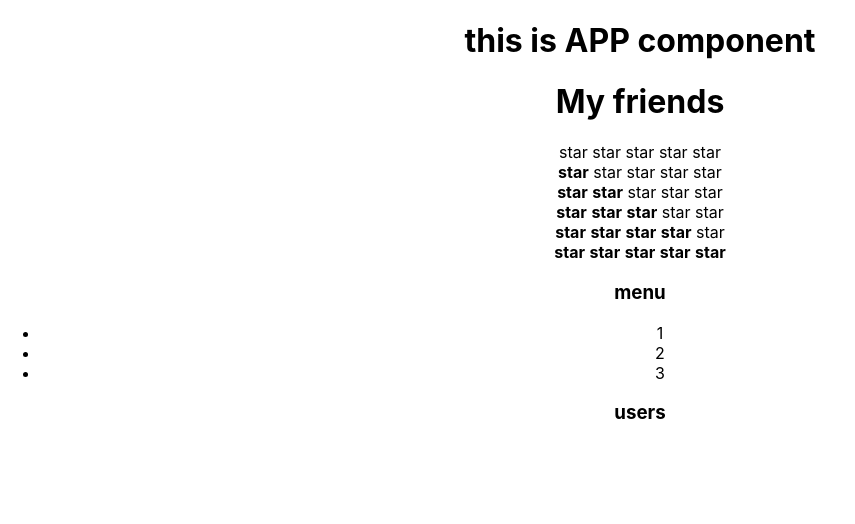
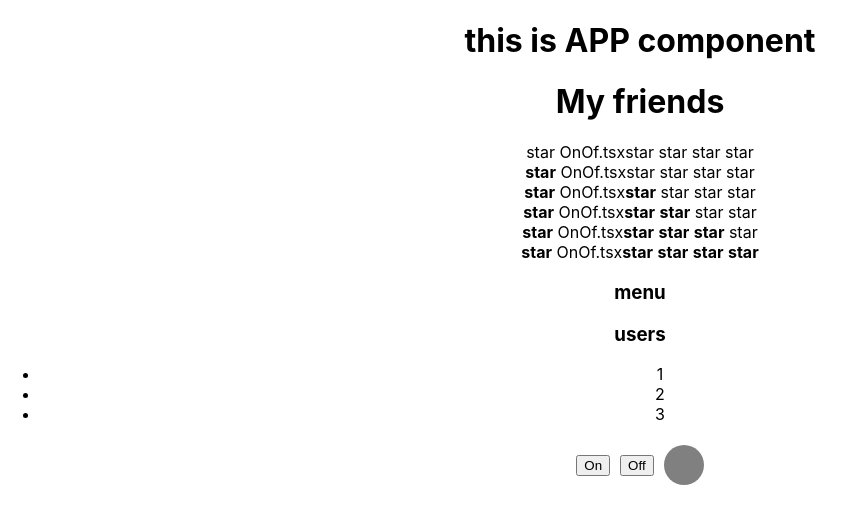
Before and after one commit to fogelo/inc_kkprosto, a React (Create React App) app: page / in a window 1280 px wide. Shown: the top 524 px of the page, without its empty margins (0-855 px from the left). Built offline with nearby package versions, Linux system fonts and the light colour scheme.

Commit message:
conditional rendering

```diff
--- a/src/App.tsx
+++ b/src/App.tsx
@@ -1,17 +1,20 @@
 import React from 'react';
 import './App.css';
-import Accordion from "./components/Accordion/Accordion";
-import {Rating} from "./components/Rating/Rating";
+import Accordion from './components/Accordion/Accordion';
+import {Rating} from './components/Rating/Rating';
+import OnOff from './OnOff/OnOff';
 
 //компоненты - это функции, их вызывает реакт, чтобы от них получить jsx разметку, которую он потом отрисовывает
 //компонента ждет входные данные (props), чтобы отрисовать по разному jsx
-//исользуя typescript там где лежит компонента всегда создаем тайпскриптовый тип
+//используя typescript там где лежит компонента всегда создаем тайпскриптовый тип
 
 function App() {
     //полезное что-то
     console.log('App rendering')
 
     //обязана вернуть JSX
+
+
     return (
         <div className="App">
             <PageTitle title={'this is APP component'}/>
@@ -24,6 +27,7 @@ function App() {
             <Rating value={5}/>
             <Accordion title={'menu'} collapsed={true}/>
             <Accordion title={'users'} collapsed={false}/>
+            <OnOff/>
         </div>
     );
 }
--- /dev/null
+++ b/src/OnOff/OnOff.module.css
@@ -0,0 +1,30 @@
+.wrapper {
+    display: flex;
+    justify-content: center;
+    align-items: center;
+}
+
+.wrapper > * {
+    margin: 5px;
+}
+
+.indicator {
+    width: 40px;
+    height: 40px;
+    background: gray;
+    border-radius: 50%;
+}
+
+.indicator_red {
+    width: 40px;
+    height: 40px;
+    background: red;
+    border-radius: 50%;
+}
+
+.indicator_green {
+    width: 40px;
+    height: 40px;
+    background: green;
+    border-radius: 50%;
+}
--- /dev/null
+++ b/src/OnOff/OnOff.tsx
@@ -0,0 +1,22 @@
+import React, {useState} from 'react';
+import style from './OnOff.module.css'
+
+
+const OnOff = () => {
+    let [color, setColor] = useState(style.indicator)
+    return (
+        <div className={style.wrapper}>
+            <button onClick={() => {
+                setColor(style.indicator_green)
+            }}>On
+            </button>
+            <button onClick={() => {
+                setColor(style.indicator_red)
+            }}>Off
+            </button>
+            <div className={color}/>
+        </div>
+    );
+};
+
+export default OnOff;
--- a/src/components/Accordion/Accordion.tsx
+++ b/src/components/Accordion/Accordion.tsx
@@ -1,4 +1,4 @@
-import React from "react";
+import React from 'react';
 
 type AccordionPropsType = {
     title: string
@@ -7,22 +7,12 @@ type AccordionPropsType = {
 
 function Accordion(props: AccordionPropsType) {
     console.log('Accordion rendering')
-
-    if(props.collapsed) {
-        return (
+     return (
             <div>
                 <AccordionTitle title={props.title}/>
-                <AccordionBody/>
+                {!props.collapsed && <AccordionBody/>}
             </div>
         )
-    } else {
-        return (
-            <div>
-                <AccordionTitle title={props.title}/>
-            </div>
-        )
-    }
-
 }
 
 type AccordionTitlePropsType = {
--- a/src/components/Rating/Rating.tsx
+++ b/src/components/Rating/Rating.tsx
@@ -1,4 +1,4 @@
-import React from "react";
+import React from 'react';
 
 
 //говорим каким должен быть объект props, который приходит в нашу компоненту
@@ -9,68 +9,13 @@ type RatingPropsType = {
 export function Rating(props: RatingPropsType) {
     console.log('Rating rendering')
 
-    if (props.value === 1) {
-        return (
-            <div>
-                <Star selected={true}/>
-                <Star selected={false}/>
-                <Star selected={false}/>
-                <Star selected={false}/>
-                <Star selected={false}/>
-            </div>
-        )
-    }
-    if (props.value === 2) {
-        return (
-            <div>
-                <Star selected={true}/>
-                <Star selected={true}/>
-                <Star selected={false}/>
-                <Star selected={false}/>
-                <Star selected={false}/>
-            </div>
-        )
-    }
-    if (props.value === 3) {
-        return (
-            <div>
-                <Star selected={true}/>
-                <Star selected={true}/>
-                <Star selected={true}/>
-                <Star selected={false}/>
-                <Star selected={false}/>
-            </div>
-        )
-    }
-    if (props.value === 4) {
-        return (
-            <div>
-                <Star selected={true}/>
-                <Star selected={true}/>
-                <Star selected={true}/>
-                <Star selected={true}/>
-                <Star selected={false}/>
-            </div>
-        )
-    }
-    if (props.value === 5) {
-        return (
-            <div>
-                <Star selected={true}/>
-                <Star selected={true}/>
-                <Star selected={true}/>
-                <Star selected={true}/>
-                <Star selected={true}/>
-            </div>
-        )
-    }
     return (
         <div>
-            <Star selected={false}/>
-            <Star selected={false}/>
-            <Star selected={false}/>
-            <Star selected={false}/>
-            <Star selected={false}/>
+            <Star selected={props.value > 0}/>OnOf.tsx
+            <Star selected={props.value > 1}/>
+            <Star selected={props.value > 2}/>
+            <Star selected={props.value > 3}/>
+            <Star selected={props.value > 4}/>
         </div>
     )
 }
```
